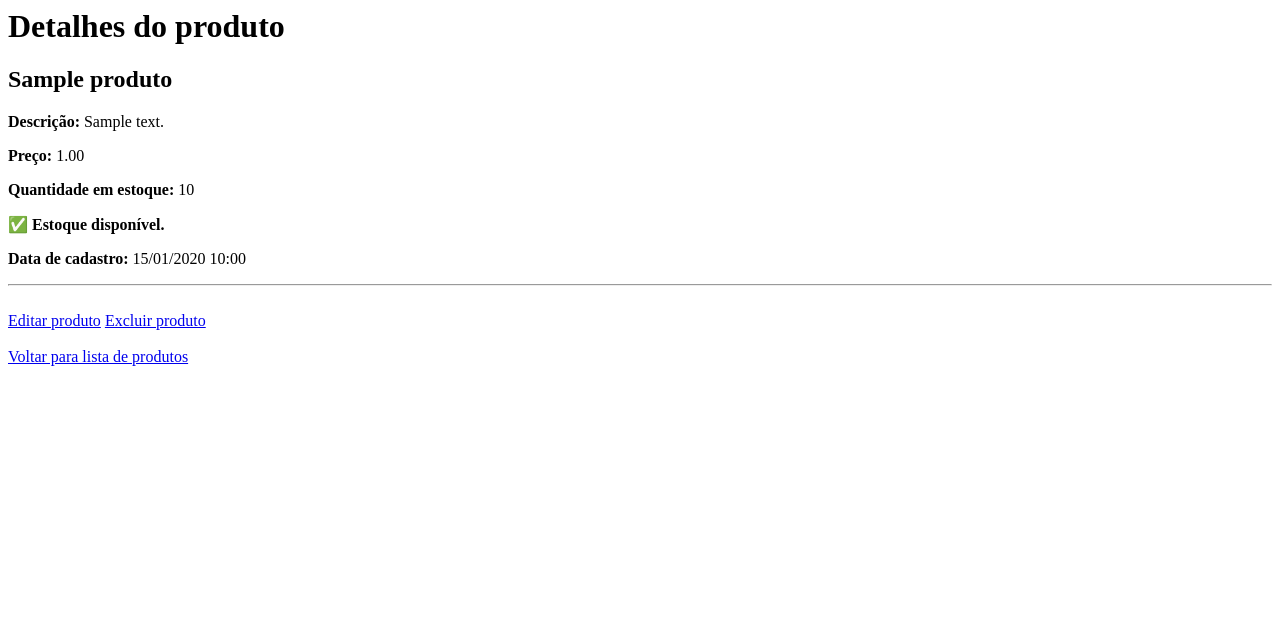
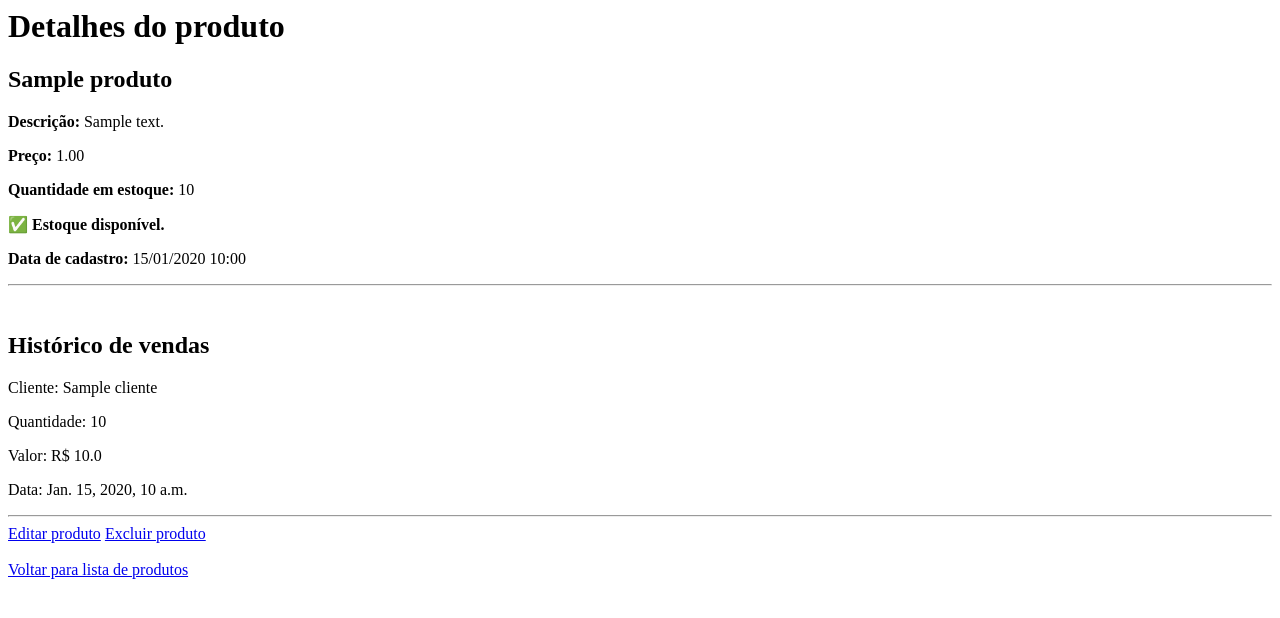
Before and after one commit to guilhermery/Gestor-CRM, a Django app: page /produtos/1 in a window 1280 px wide. Shown: the top 618 px of the page. Run offline with Django 5.2, Linux system fonts and the light colour scheme; tables that the repository leaves empty hold one stand-in row (values such as "Sample post").

Commit message:
feat: adiciona um campo para visualizar vendas feitas de um produto

```diff
--- a/produtos/templates/produtos/detalhes_produto.html
+++ b/produtos/templates/produtos/detalhes_produto.html
@@ -13,6 +13,24 @@
 <p><strong>Data de cadastro:</strong> {{ produto.data_cadastro|date:"d/m/Y H:i" }}</p>
 <hr>
 <br>
+<h2>Histórico de vendas</h2>
+{% for venda in vendas %}
+    <p>
+        Cliente: {{ venda.cliente.nome }}
+    </p>
+    <p>
+        Quantidade: {{ venda.quantidade }}
+    </p>
+    <p>
+        Valor: R$ {{ venda.valor_total }}
+    </p>
+    <p>
+        Data: {{ venda.data_venda }}
+    </p>
+    <hr>
+{% empty %}
+<p>Este produto ainda não foi vendido.</p>
+{% endfor %}
 <a href="{% url 'produtos:editar' produto.id %}">Editar produto</a>
 <a href="{% url 'produtos:excluir' produto.id %}"
    onclick="return confirm('Tem certeza que deseja excluir {{ produto.nome }}?');">
--- a/produtos/views.py
+++ b/produtos/views.py
@@ -1,13 +1,13 @@
 from django.shortcuts import render, redirect
 from django.http import HttpResponse
 from .models import Produto
+from vendas.models import Venda
 
 def produtos(request):
     produtos = Produto.objects.all()
     return render(request, 'produtos/ver_produtos.html', {'produtos': produtos})
 
 def adicionar_produto(request):
-    produtos = Produto.objects.all()
     if request.method == 'POST':
         nome = request.POST.get('nome')
         descricao = request.POST.get('descricao')
@@ -35,7 +35,8 @@ def editar_produto(request, produto_id):
 
 def detalhes_produto(request, produto_id):
     produto = Produto.objects.get(id = produto_id)
-    return render(request, 'produtos/detalhes_produto.html', {'produto': produto})
+    vendas = Venda.objects.filter(produto=produto)
+    return render(request, 'produtos/detalhes_produto.html', {'produto': produto, 'vendas': vendas})
 
 def excluir_produto(request, produto_id):
     produto = Produto.objects.get(id = produto_id)
```
